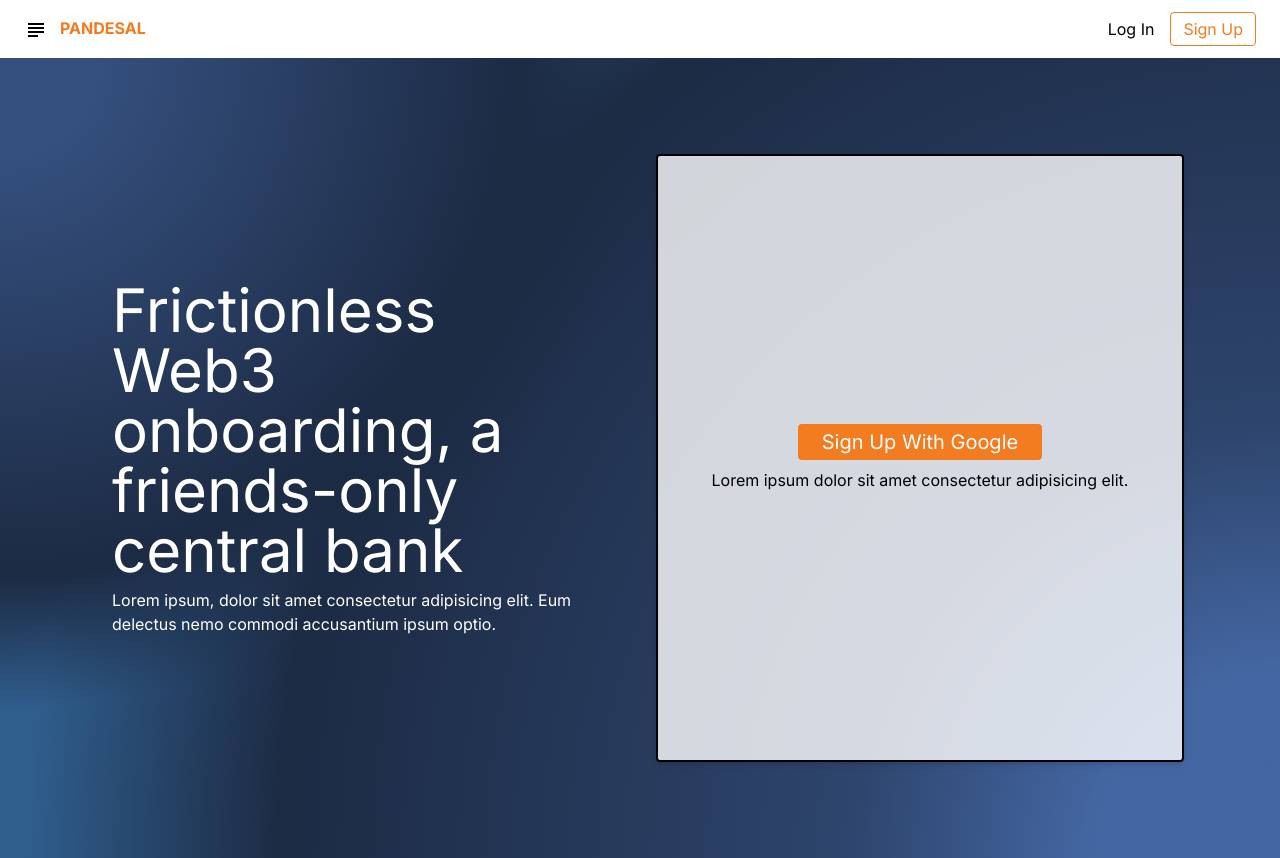
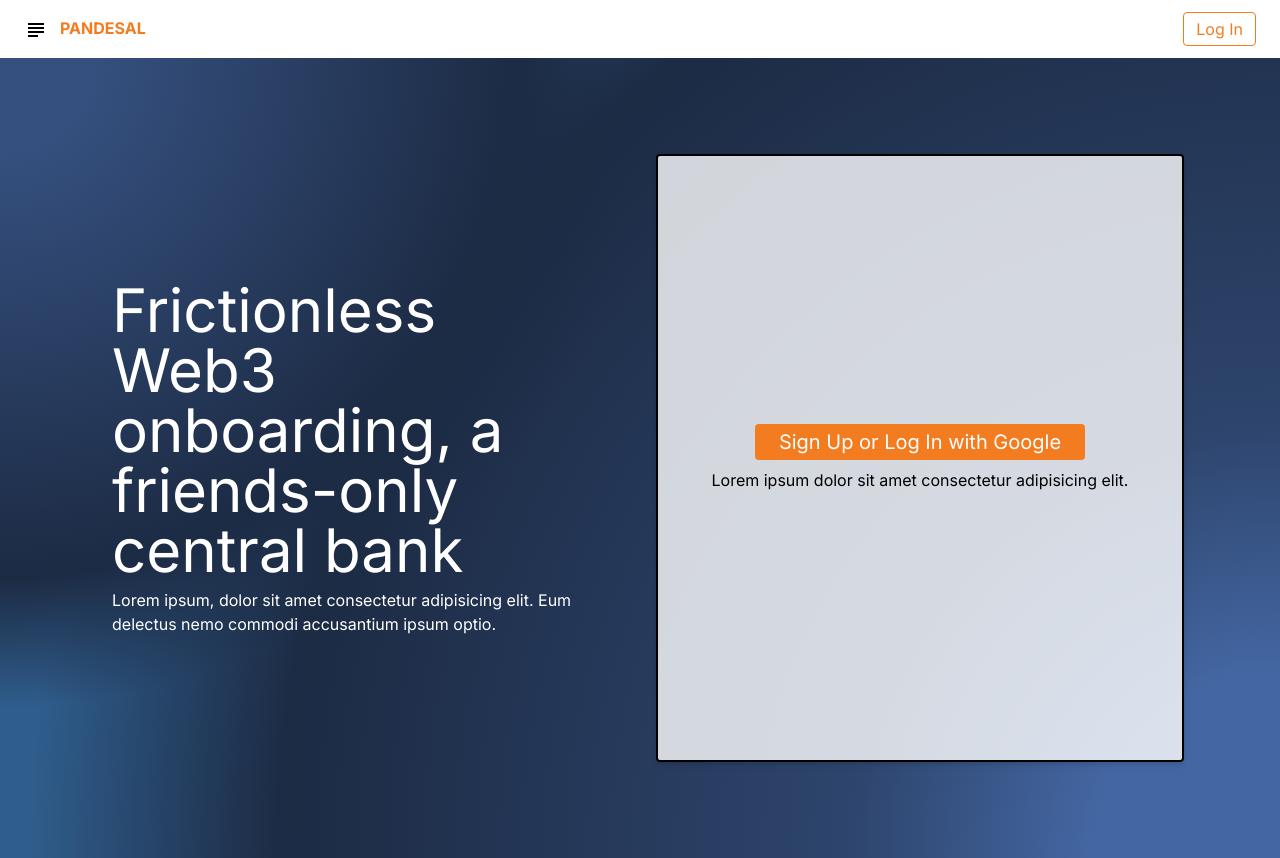
Before and after one commit to 0xbryanf/pandesal-ethonline2023, a Next.js app in the folder client/: page / in a window 1280 px wide. Built offline with nearby package versions, Linux system fonts and the light colour scheme.

Commit message:
Fix: Minor copy

```diff
--- a/client/app/components/NavBar.tsx
+++ b/client/app/components/NavBar.tsx
@@ -11,8 +11,11 @@ const NavBar = () => {
       </div>
       {/* <div>NavCenter</div> */}
       <div className='flex gap-4'>
-        <button>Log In</button>
-        <button className='rounded px-3 py-1 border border-pandesal-orange text-pandesal-orange'>Sign Up</button>
+        <button className='rounded px-3 py-1 border border-pandesal-orange text-pandesal-orange'>
+          <Link href='/#signup-form'>
+            Log In
+          </Link>
+        </button>
       </div>
     </nav>
   )
--- a/client/app/page.tsx
+++ b/client/app/page.tsx
@@ -33,8 +33,8 @@ export default function Home() {
       </div>
 
       {/* Right Section */}
-      <div className="flex h-full flex-col w-1/2 items-center text-center gap-2 p-4 justify-center bg-white/80 rounded border-2 border-black shadow-md">
-        <button className='bg-pandesal-orange rounded px-6 py-1 hover:shadow-md duration-100 text-xl'>Sign Up With Google</button>
+      <div id='signup-form' className="flex h-full flex-col w-1/2 items-center text-center gap-2 p-4 justify-center bg-white/80 rounded border-2 border-black shadow-md">
+        <button className='bg-pandesal-orange rounded px-6 py-1 hover:shadow-md duration-100 text-xl'>Sign Up or Log In with Google</button>
         <p className="text-black">
           Lorem ipsum dolor sit amet consectetur adipisicing elit.
         </p>
```
